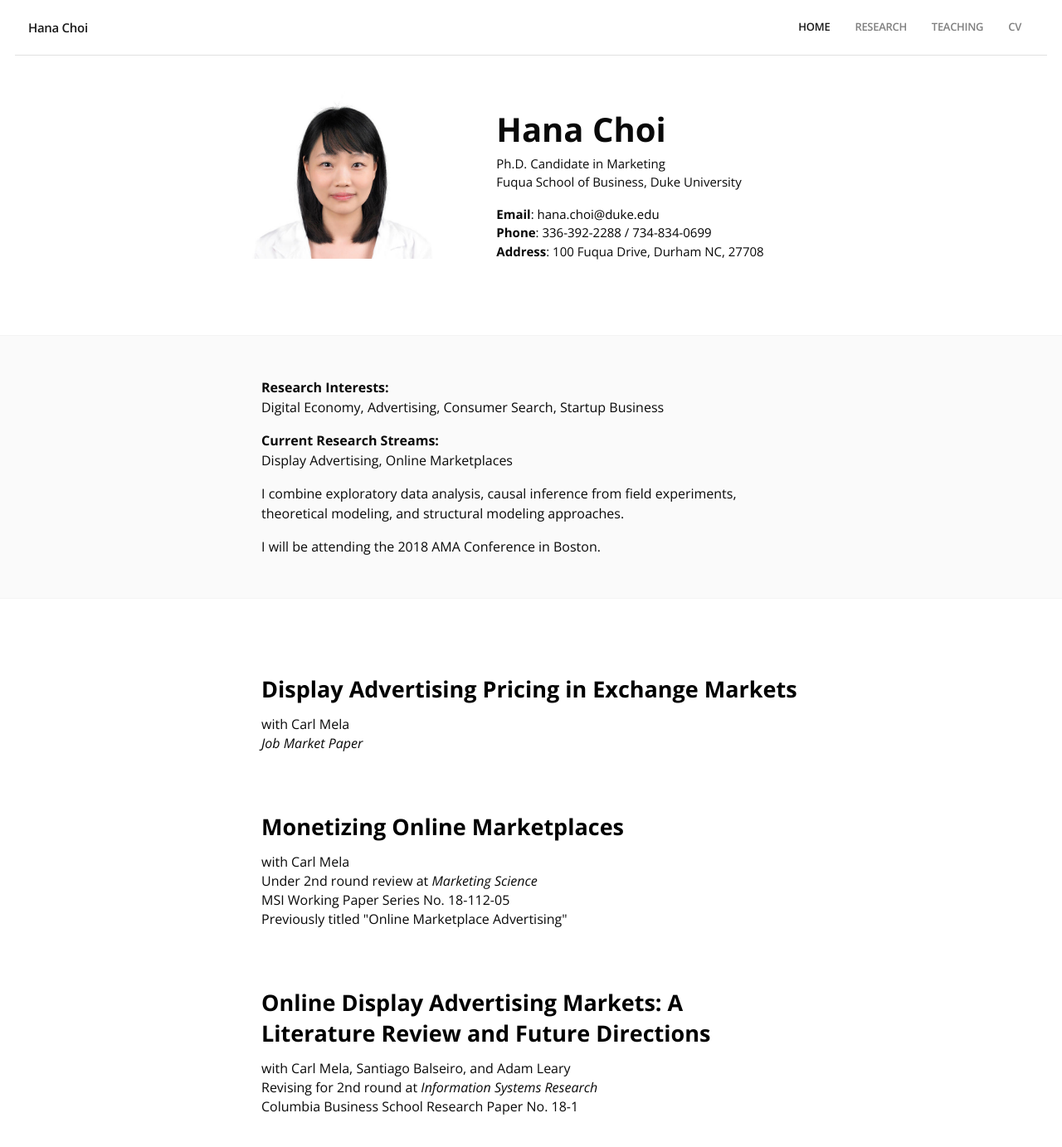
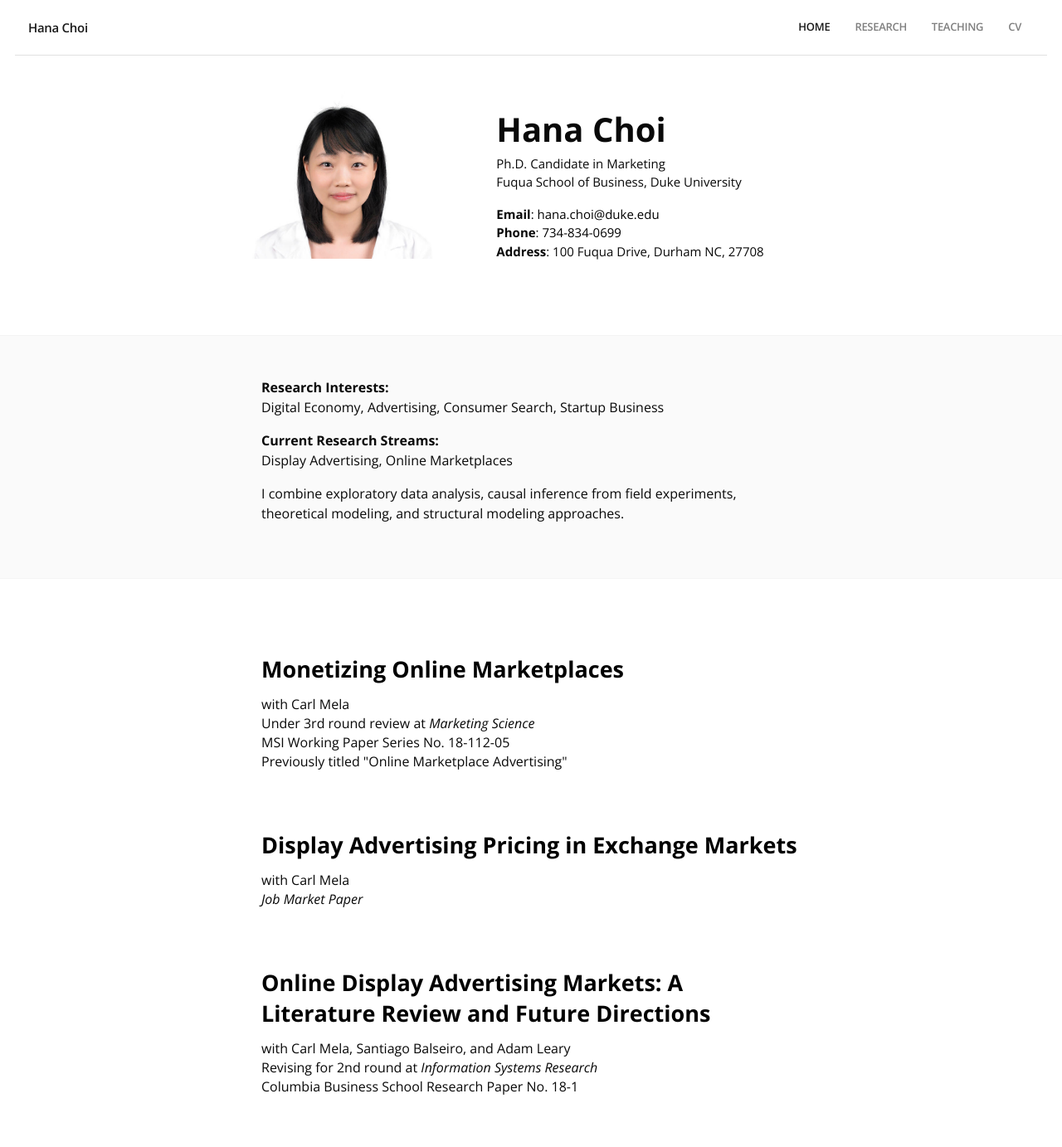
Before and after one commit to hanachoi/hanachoi.github.io, a Jekyll site: the page built from index.html, in a window 1280 px wide and 1400 px high. Shown: the top 1383 px of the window at 83% size. Built offline with Jekyll 4.4.1, drawn with Linux system fonts in a browser that asks for light colours; some web fonts are replaced.

```diff
--- a/index.html
+++ b/index.html
@@ -18,7 +18,7 @@ active: home
 
       <address>
       <span class="contact_info__label">Email</span>: <a href="mailto:hana.choi@duke.edu">hana.choi@duke.edu</a><br>
-      <span class="contact_info__label">Phone</span>: <a href="tel:1-336-392-2288">336-392-2288</a> / <a href="tel:1-734-834-0699">734-834-0699</a><br>
+      <span class="contact_info__label">Phone</span>: <a href="tel:1-734-834-0699">734-834-0699</a><br>
       <span class="contact_info__label">Address</span>: 100 Fuqua Drive, Durham NC, 27708
       </address>
     </div>
@@ -32,8 +32,6 @@ active: home
     <p><b>Current Research Streams:</b><br> Display Advertising, Online Marketplaces</p>
 
     <p>I combine exploratory data analysis, causal inference from field experiments, theoretical modeling, and structural modeling approaches.</p>
-
-    <p class="no_margin">I will be attending the 2018 AMA Conference in Boston.</p>
   </div>
 </div>
 
```
Also changed, not shown: _posts/2018-05-18-monetizing-online-marketplace.md (deleted, +0 -9 lines), _posts/2019-04-28-monetizing-online-marketplaces.md (added, +9 -0 lines), 2 other files.
